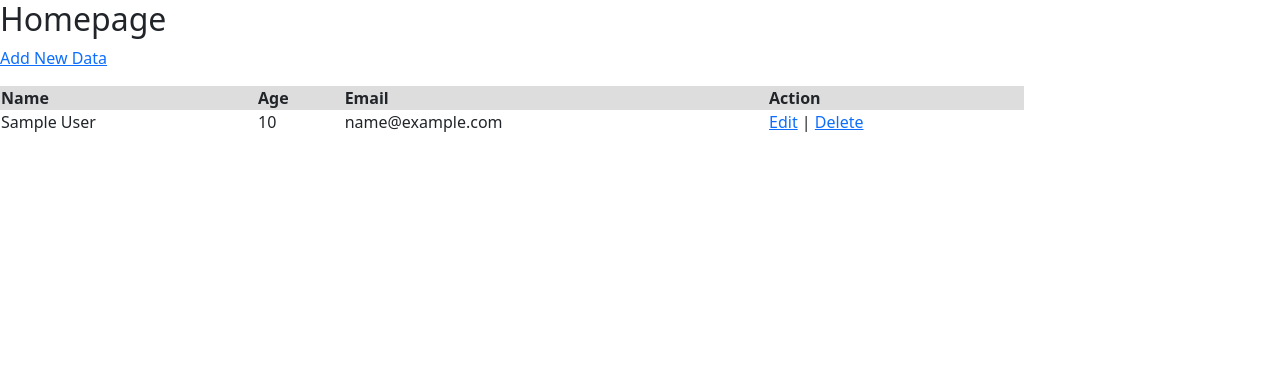
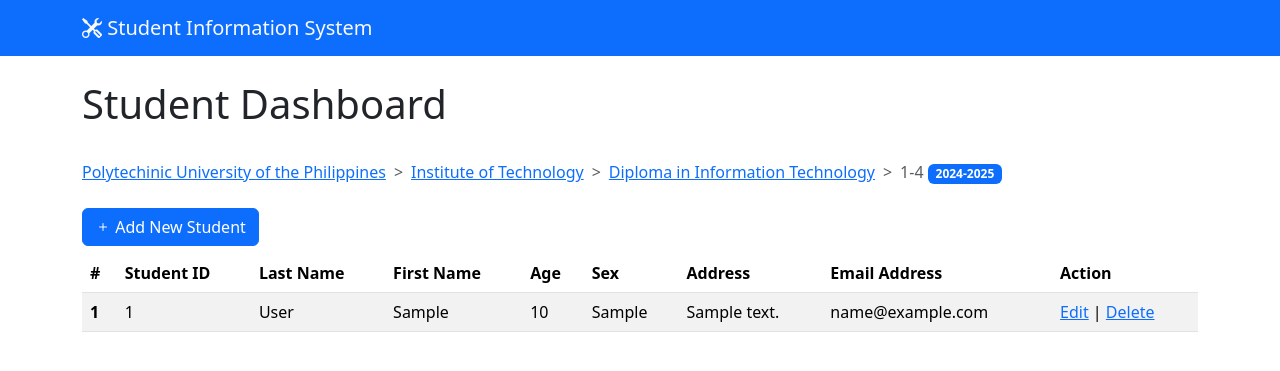
Before and after one commit to chocomilku/crud-php, a PHP site: page / in a window 1280 px wide. Shown: the top 371 px of the page. Run offline with PHP 8.4, Linux system fonts and the light colour scheme; tables that the repository leaves empty hold one stand-in row (values such as "Sample post").

Commit message:
designed index and modified db schema

```diff
--- a/add.php
+++ b/add.php
@@ -1,7 +1,7 @@
 <html>
 <head>
 	<title>Add Data</title>
-	<link rel="stylesheet" href="https://cdn.jsdelivr.net/npm/bootstrap@5.2.2/dist/css/bootstrap.min.css" integrity="sha384-Zenh87qX5JnK2Jl0vWa8Ck2rdkQ2Bzep5IDxbcnCeuOxjzrPF/et3URy9Bv1WTRi" crossorigin="anonymous">
+	<link href="https://cdn.jsdelivr.net/npm/bootstrap@5.3.3/dist/css/bootstrap.min.css" rel="stylesheet" integrity="sha384-QWTKZyjpPEjISv5WaRU9OFeRpok6YctnYmDr5pNlyT2bRjXh0JMhjY6hW+ALEwIH" crossorigin="anonymous">
 </head>
 
 <body>
--- a/edit.php
+++ b/edit.php
@@ -18,7 +18,7 @@ $email = $resultData['email'];
 <html>
 <head>
 	<title>Edit Data</title>
-	<link rel="stylesheet" href="https://cdn.jsdelivr.net/npm/bootstrap@5.2.2/dist/css/bootstrap.min.css" integrity="sha384-Zenh87qX5JnK2Jl0vWa8Ck2rdkQ2Bzep5IDxbcnCeuOxjzrPF/et3URy9Bv1WTRi" crossorigin="anonymous">
+	<link href="https://cdn.jsdelivr.net/npm/bootstrap@5.3.3/dist/css/bootstrap.min.css" rel="stylesheet" integrity="sha384-QWTKZyjpPEjISv5WaRU9OFeRpok6YctnYmDr5pNlyT2bRjXh0JMhjY6hW+ALEwIH" crossorigin="anonymous">
 </head>
 
 <body>
--- a/index.php
+++ b/index.php
@@ -7,34 +7,73 @@ $result = mysqli_query($mysqli, "SELECT * FROM users ORDER BY id DESC");
 ?>
 
 <html>
+
 <head>
 	<title>Homepage</title>
-	<link rel="stylesheet" href="https://cdn.jsdelivr.net/npm/bootstrap@5.2.2/dist/css/bootstrap.min.css" integrity="sha384-Zenh87qX5JnK2Jl0vWa8Ck2rdkQ2Bzep5IDxbcnCeuOxjzrPF/et3URy9Bv1WTRi" crossorigin="anonymous">
+	<link href="https://cdn.jsdelivr.net/npm/bootstrap@5.3.3/dist/css/bootstrap.min.css" rel="stylesheet"
+		integrity="sha384-QWTKZyjpPEjISv5WaRU9OFeRpok6YctnYmDr5pNlyT2bRjXh0JMhjY6hW+ALEwIH" crossorigin="anonymous">
+	<link rel="stylesheet" href="https://cdn.jsdelivr.net/npm/bootstrap-icons@1.11.3/font/bootstrap-icons.min.css">
 </head>
 
 <body>
-	<h2>Homepage</h2>
-	<p>
-		<a href="add.php">Add New Data</a>
-	</p>
-	<table width='80%' border=0>
-		<tr bgcolor='#DDDDDD'>
-			<td><strong>Name</strong></td>
-			<td><strong>Age</strong></td>
-			<td><strong>Email</strong></td>
-			<td><strong>Action</strong></td>
+	<nav class="navbar bg-primary">
+		<div class="container-xl">
+			<a class="navbar-brand text-light" href="#">
+				<i class="bi bi-tools"></i> Student Information System</a>
+		</div>
+	</nav>
+
+	<main class="container-xl">
+		<h1 class="py-4">Student Dashboard</h1>
+		<nav style="--bs-breadcrumb-divider: '>';" aria-label="breadcrumb">
+			<ol class="breadcrumb">
+				<li class="breadcrumb-item"><a href="#">Polytechinic University of the Philippines</a></li>
+				<li class="breadcrumb-item"><a href="#">Institute of Technology</a></li>
+				<li class="breadcrumb-item"><a href="#">Diploma in Information Technology</a></li>
+				<li class="breadcrumb-item active" aria-current="page">1-4 <span
+						class="badge text-bg-primary">2024-2025</span>
+				</li>
+			</ol>
+		</nav>
+		<div class="py-2">
+			<button type="button" onclick="location.href = 'add.php'" class="btn btn-primary">
+				<i class="bi bi-plus"></i> Add New Student
+			</button>
+		</div>
+		<table class="table table-striped table-hover">
+			<thead>
+				<tr>
+					<th scope="col">#</th>
+					<th scope="col">Student ID</th>
+					<th scope="col">Last Name</th>
+					<th scope="col">First Name</th>
+					<th scope="col">Age</th>
+					<th scope="col">Sex</th>
+					<th scope="col">Address</th>
+					<th scope="col">Email Address</th>
+					<th scope="col">Action</th>
 				</tr>
+			</thead>
+			<tbody>
 				<?php
 				// Fetch the next row of a result set as an associative array
 				while ($row = mysqli_fetch_assoc($result)) {
 					echo "<tr>";
-			echo "<td>".$row['name']."</td>";
-			echo "<td>".$row['age']."</td>";
-			echo "<td>".$row['email']."</td>";
+					echo "<th scope='row'>" . $row['id'] . "</th>";
+					echo "<td>" . $row['student_id'] . "</td>";
+					echo "<td>" . $row['last_name'] . "</td>";
+					echo "<td>" . $row['first_name'] . "</td>";
+					echo "<td>" . $row['age'] . "</td>";
+					echo "<td>" . $row['sex'] . "</td>";
+					echo "<td>" . $row['address'] . "</td>";
+					echo "<td>" . $row['email'] . "</td>";
 					echo "<td><a href=\"edit.php?id=$row[id]\">Edit</a> |
 				<a href=\"delete.php?id=$row[id]\" onClick=\"return confirm('Are you sure you want to delete?')\">Delete</a></td></tr>";
 				}
 				?>
+			</tbody>
 		</table>
+	</main>
 </body>
+
 </html>
```
Also changed, not shown: database.sql (+6 -2 lines). Lines whose indentation alone changed are shown as unchanged.
